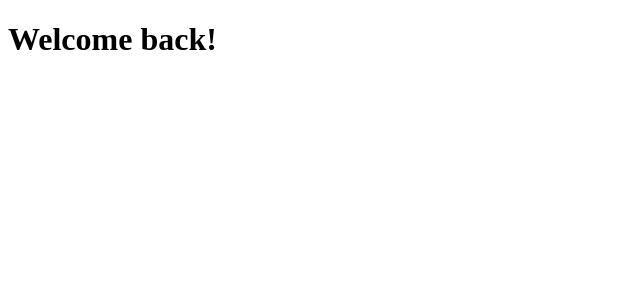
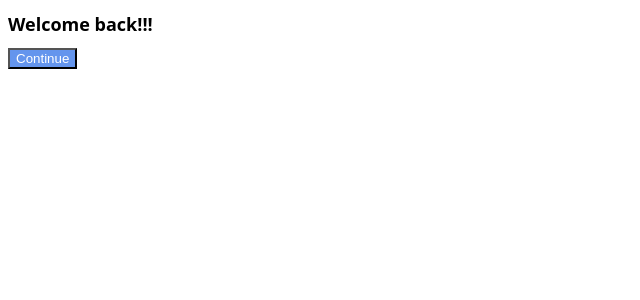
Before and after one commit to duswo3o/prac_react, a React (Create React App) app in the folder my-first-react-app/: page / in a window 1280 px wide. Shown: the top 300 px of the page, without its empty margins (0-640 px from the left). Built offline with nearby package versions, Linux system fonts and the light colour scheme.

Commit message:
feat: Tour of CRA
컴포넌트 만들기, props 생성, Prop Types 확인, css 적용, css module 생성

```diff
--- a/my-first-react-app/package.json
+++ b/my-first-react-app/package.json
@@ -6,6 +6,7 @@
     "@testing-library/jest-dom": "^5.17.0",
     "@testing-library/react": "^13.4.0",
     "@testing-library/user-event": "^13.5.0",
+    "prop-types": "^15.8.1",
     "react": "^18.3.1",
     "react-dom": "^18.3.1",
     "react-scripts": "5.0.1",
--- a/my-first-react-app/src/App.js
+++ b/my-first-react-app/src/App.js
@@ -1,7 +1,11 @@
+import Button from "./Button";
+import styles from "./App.module.css";
+
 function App() {
   return (
     <div>
-      <h1>Welcome back!</h1>
+      <h1 className={styles.title}>Welcome back!!!</h1>
+      <Button text={"Continue"} />
     </div>
   );
 }
--- /dev/null
+++ b/my-first-react-app/src/App.module.css
@@ -0,0 +1,5 @@
+.title {
+  font-family: system-ui, -apple-system, BlinkMacSystemFont, "Segoe UI", Roboto,
+    Oxygen, Ubuntu, Cantarell, "Open Sans", "Helvetica Neue", sans-serif;
+  font-size: 18px;
+}
--- /dev/null
+++ b/my-first-react-app/src/Button.js
@@ -0,0 +1,12 @@
+import PropTypes from "prop-types";
+import styles from "./Button.module.css";
+
+function Button({ text }) {
+  return <button className={styles.btn}>{text}</button>;
+}
+
+Button.propTypes = {
+  text: PropTypes.string.isRequired,
+};
+
+export default Button;
--- /dev/null
+++ b/my-first-react-app/src/Button.module.css
@@ -0,0 +1,4 @@
+.btn {
+  color: white;
+  background-color: cornflowerblue;
+}
--- a/my-first-react-app/src/index.js
+++ b/my-first-react-app/src/index.js
@@ -8,3 +8,5 @@
     <App />
   </React.StrictMode>
 );
+
+export default App;
```
Also changed, not shown: 1 other file (tests, documents, lock files or other folders).
